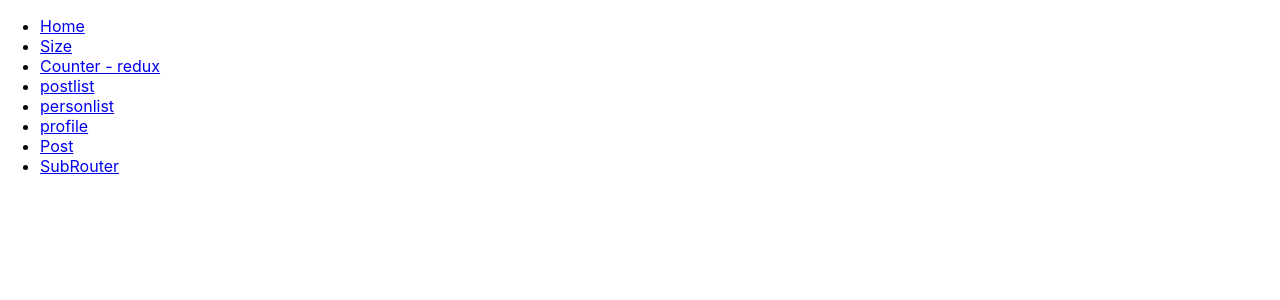
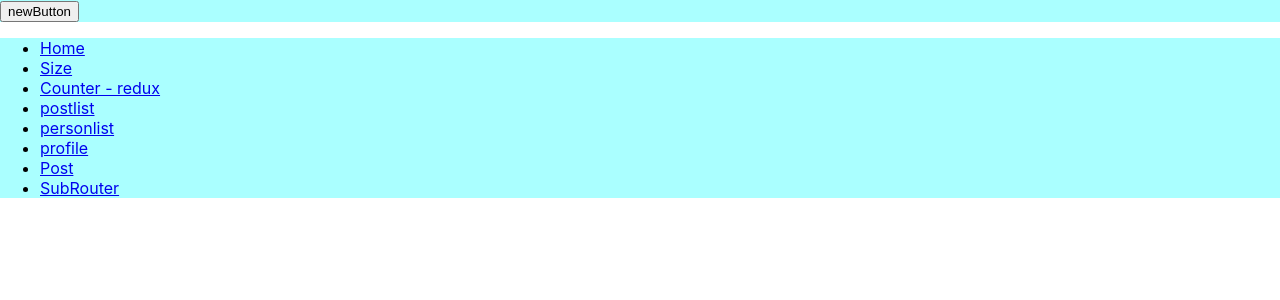
Before and after one commit to JUHEEBAEK/brgin-react, a React (Create React App) app: page / in a window 1280 px wide. Shown: the top 300 px of the page. Built offline with nearby package versions, Linux system fonts and the light colour scheme.

Commit message:
[feat] Sass, Scoped 추가

```diff
--- /dev/null
+++ b/craco.config.js
@@ -0,0 +1,7 @@
+module.exports = {
+  plugins: [
+    {
+      plugin: require('craco-plugin-scoped-css'),
+    },
+  ],
+}
--- a/src/App.tsx
+++ b/src/App.tsx
@@ -48,6 +48,9 @@
   ]
 
   return (
+    <div>
+      <Button name='newButton' clickHandler={(event) => {console.log('button', event)}} />
+
       <BrowserRouter>
         <Routes>
           <Route path="/" element={<Home />} />
@@ -81,6 +84,7 @@
           <UserWithContext />
         </UserContextProvider> */}
       </BrowserRouter >
+    </div>
   );
 }
 
--- /dev/null
+++ b/src/components/Button.scoped.scss
@@ -0,0 +1,3 @@
+.title {
+  background: #aff
+}
--- a/src/components/Button.tsx
+++ b/src/components/Button.tsx
@@ -1,3 +1,6 @@
+
+import './Button.scoped.scss'
+
 type ButtonPrpos = {
   name: string
   clickHandler: (event: React.MouseEvent<HTMLButtonElement, MouseEvent>) => void
@@ -6,7 +9,7 @@
 
 export const Button = (props: ButtonPrpos) => {
   return (
-    <div>
+    <div className='title'>
       <button onClick={(event) => props.clickHandler(event)} >
         {props.name}
       </button>
--- a/src/pages/Home.tsx
+++ b/src/pages/Home.tsx
@@ -2,7 +2,7 @@
 
 export const Home = () => {
   return (
-  <div>
+  <div className="title">
     <ul>
       <li>
         <Link to="/"> Home </Link>
```
Also changed, not shown: package.json (+6 -4 lines), 1 other file (tests, documents, lock files or other folders). Lines whose indentation alone changed are shown as unchanged.
